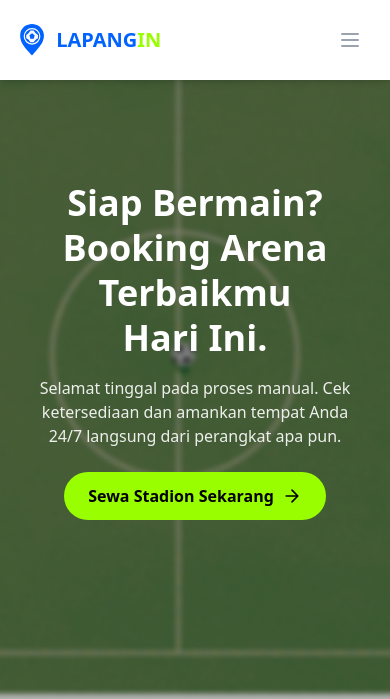
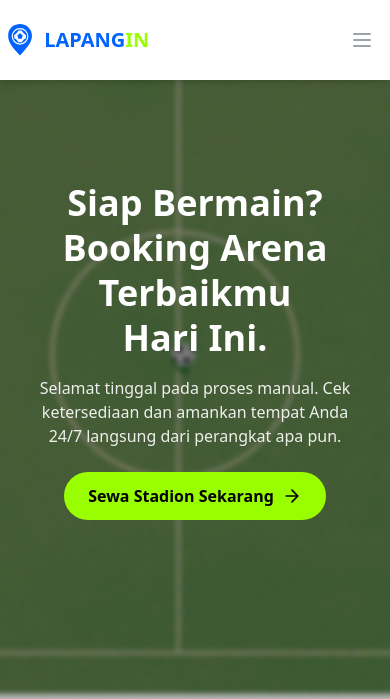
Before and after one commit to pbp-kelompok-e10/lapangin, a Django app: page / in a window 390 px wide. Shown: the top 699 px of the page. Run offline with Django 5.2, Linux system fonts and the light colour scheme; some libraries are stand-ins or nearby versions.

Commit message:
fix responsiveness

```diff
--- a/modules/main/templates/navbar.html
+++ b/modules/main/templates/navbar.html
@@ -1,9 +1,8 @@
 <nav class="fixed top-0 w-full bg-white shadow-md z-50">
-    <div class="mx-auto px-5 lg:px-20">
+    <div class="mx-auto px-2 md:px-5 lg:px-16">
         <div class="flex justify-between h-20 items-center">
 
-            <div class="flex items-center w-[60%] justify-between gap-10">
-                <div class="flex items-center gap-[72px]">
+            <div class="flex items-center">
                 <a href="{% url 'main:show_main' %}" class="flex-shrink-0 flex items-center">
                     <svg class="h-8 md:h-12" viewBox="0 0 40 53" fill="none" xmlns="http://www.w3.org/2000/svg">
                         <path d="M1.65506 27.875C4.65522 36.375 14.059 46.2757 19.9051 52.25C31.1501 39.6013 36.2565 33.4097 38.03 27.875C39.9526 21.875 40.4868 17.715 38.03 11.5C34.0717 4.5 30.059 0.750559 19.9051 0C9.98728 0.990796 5.02994 4.5 1.65506 11.375C1.65506 11.375 -1.3451 19.375 1.65506 27.875Z" fill="#0062FF"/>
@@ -15,11 +14,10 @@
                 </a>
             </div>
 
-                <div class="hidden md:flex sm:space-x-[72px] flex items-center">
+            <div class="hidden md:flex space-x-[60px] lg:space-x-[70px] flex items-center">
                 <a href="{% url 'main:about' %}" class="text-[#737373] text-sm hover:text-gray-900 inline-flex items-center font-bold lg:text-base">Tentang</a>
                 <a href="#" class="text-[#737373] text-sm inline-flex items-center font-bold lg:text-base">Sewa Stadion</a>
                 <a href="#" class="text-[#737373] text-sm lg:text-base font-bold">FAQ</a>
-                </div>
             </div>
 
             <div class="flex items-center">
```
Lines whose indentation alone changed are shown as unchanged.
